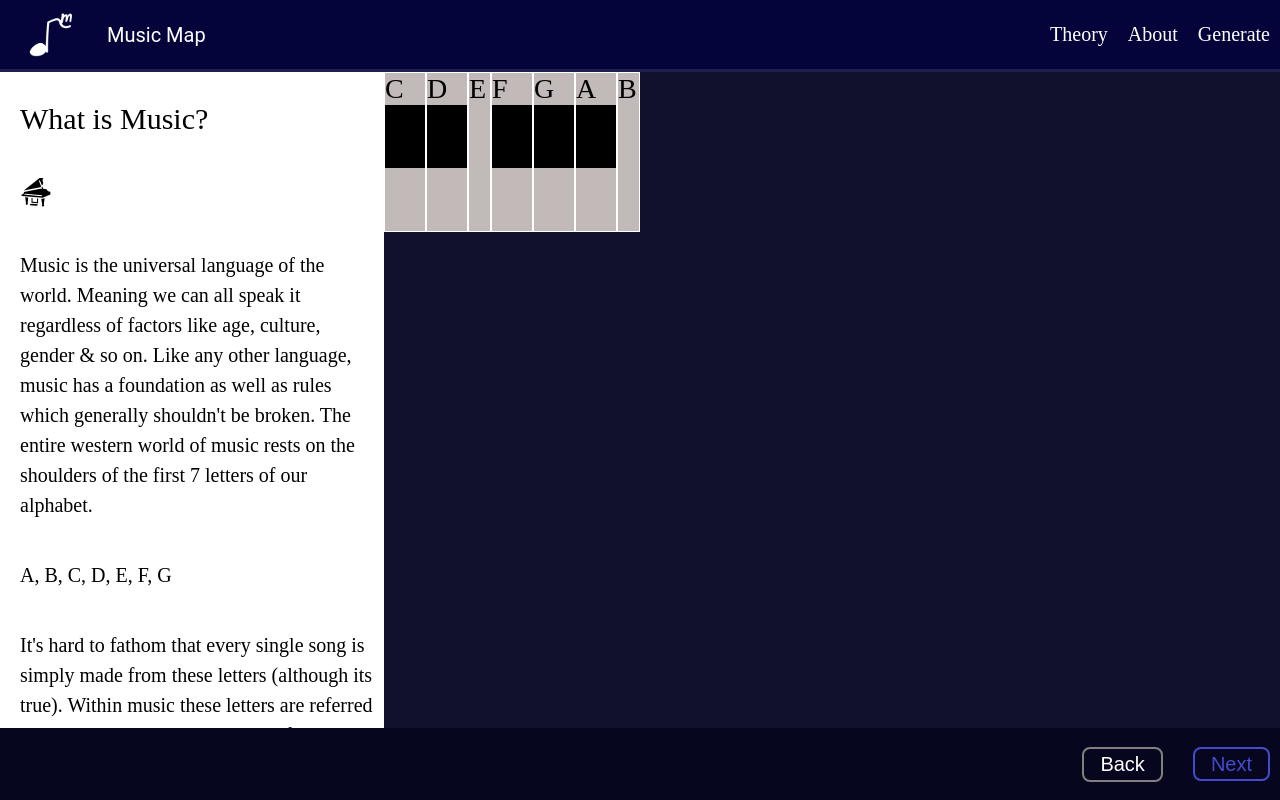
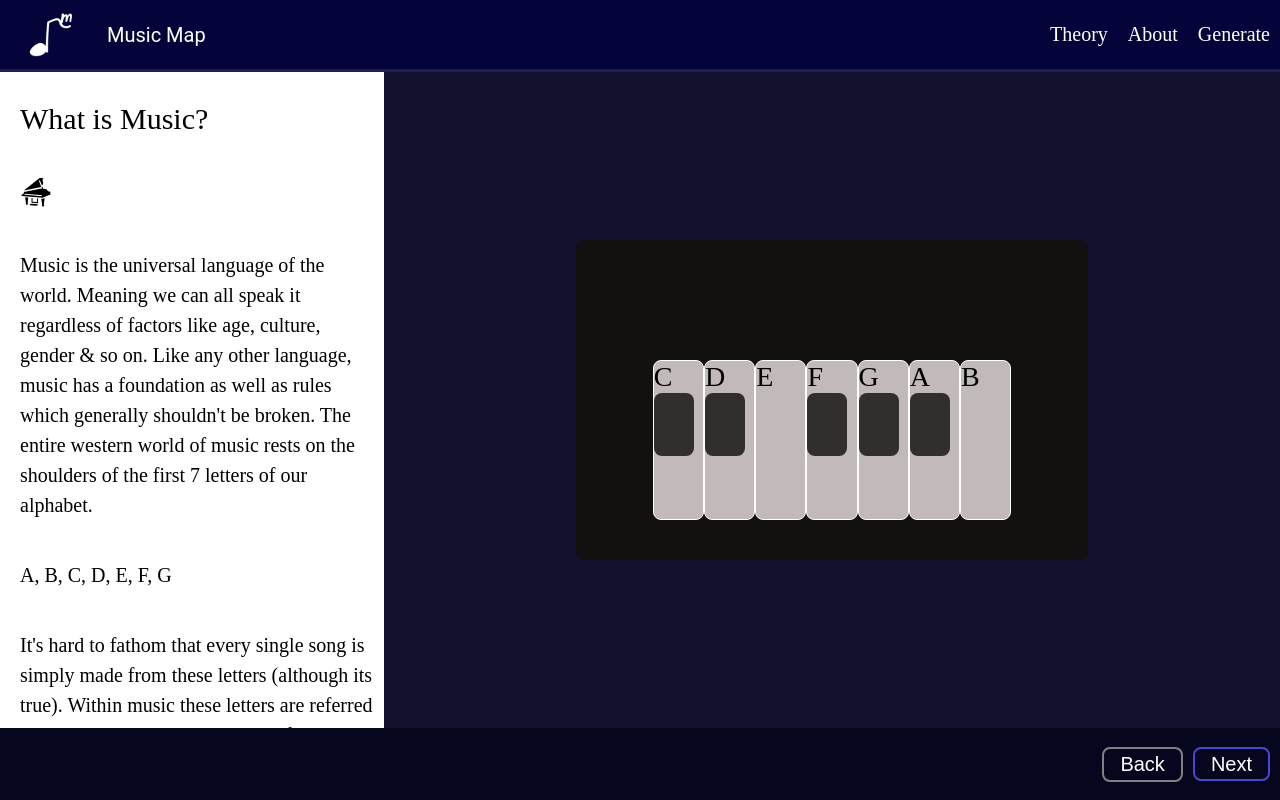
Before and after one commit to marshall-edmond/music-theory, a React (Vite) app in the folder frontend/: page /theory/notes in a window 1280 px wide. Built offline with nearby package versions, Linux system fonts and the light colour scheme.

Commit message:
Better Piano and fixed footer buttons, will Fix piano later.

```diff
--- a/frontend/src/components/Footer.tsx
+++ b/frontend/src/components/Footer.tsx
@@ -20,7 +20,6 @@ export default function Footer({back, next}: btnProps) {
                     <div className={styles.deactivated}>Back</div>
                 )}
 
-
                 {next ? (
                     <div className={styles.btn}>
                         <Link to={next}>Next</Link>
@@ -29,8 +28,6 @@ export default function Footer({back, next}: btnProps) {
                     <div className={styles.deactivated}>Next</div>
                 )}
             </div>
-
-
         </footer>
     )
 
--- a/frontend/src/components/Piano.tsx
+++ b/frontend/src/components/Piano.tsx
@@ -1,5 +1,3 @@
-
-// FIX 1: Removed the space in the filename ('/ Piano' -> '/Piano')
 import styles from '../styles/Piano.module.css';
 
 interface PianoProps {
@@ -23,24 +21,18 @@ export default function Piano({ activeNotes = [], onPlay }: PianoProps) {
 
     return (
         <div className={styles.pianoContainer}>
+            <div className={styles.keys}>
                 {OCTAVE.map((key) => (
                     <div
                         key={key.note}
-                    // FIX 2: Fixed typo 'whitekey' -> 'whiteKey' (Must match CSS file)
                         className={`${styles.whiteKey} ${isNoteActive(key.note) ? styles.active : ''}`}
                         onClick={() => onPlay && onPlay(key.note)}
                     >
-
-                    {/* FIX 3: Fixed typo 'keykabel' -> 'keyLabel' */}
                         <div className={styles.keyLabel}>{key.note}</div>
 
                         {key.hasSharp && (
                             <div
-                            // FIX 4: Fixed the broken backtick/dollar sign syntax
-                            // Was: `$styles.blackKey}
-                            // Now: ${styles.blackKey}
                                 className={`${styles.blackKey} ${isNoteActive(`${key.note}#`) ? styles.active : ''}`}
-
                                 onClick={(e) => {
                                     e.stopPropagation();
                                     onPlay && onPlay(`${key.note}#`);
@@ -48,7 +40,8 @@ export default function Piano({ activeNotes = [], onPlay }: PianoProps) {
                             />
                         )}
                     </div>
-            ))} {/* FIX 5: Added the closing parentheses for the map function */}
+                ))}
+            </div>
         </div>
     );
 }
--- a/frontend/src/pages/TheoryPage.tsx
+++ b/frontend/src/pages/TheoryPage.tsx
@@ -24,7 +24,7 @@ function TheoryPage() {
     const { lessonId } = useParams<{ lessonId: string }>();
     /* useParams takes <key, value> in this case we specify to ensure inputs
 
-    /* 2. Determine the lookup key (defaulting to 'notes' if undefined) */
+    /* 2. Look up key is dynamic route from useParams*/
     const lookupKey = lessonId || 'notes';
 
     const config = LessonRegistry[lookupKey];
--- a/frontend/src/styles/Piano.module.css
+++ b/frontend/src/styles/Piano.module.css
@@ -1,16 +1,33 @@
 .pianoContainer {
     display: flex;
-    height: 20vh;
-    width: 20dvw;
-    background:black;
+    height: 40vh;
+    width: 40dvw;
+    background:rgb(19, 16, 16);
+    border-radius: 8px;
+    align-items:center;
+    justify-content:center;
+
 
 
 }
+
+
+.keys {
+    width: 70%;
+    height:10vh;
+    display:flex;
+
+
+}
+
+
 
 .whiteKey {
     background-color: rgb(194, 185, 185);
     border: 1px solid white;
     width:8rem;
+    height:20vh;
+    border-radius: 8px;
 
 }
 
@@ -22,9 +39,10 @@
 }
 
 .blackKey {
-    background-color: black;
+    background-color: rgba(24, 23, 23, 0.851);
     height:40%;
     width:4rem;
+    border-radius:8px;
 
 
 }
--- a/frontend/src/styles/Theory.module.css
+++ b/frontend/src/styles/Theory.module.css
@@ -58,6 +58,8 @@ h1 {
     width:70%;;
     z-index:10;
     align-items:center;
+    display:flex;
+    justify-content: center;
 }
 
 .rightPanel > *{
@@ -78,7 +80,6 @@ p {
     width: 100%;
     display:flex;
     justify-content:flex-end;
-    flex-direction:row;
 
 }
 
@@ -89,15 +90,16 @@ p {
 
 .btnContainer {
     display:flex;
-    gap: 30px;
+    justify-content: flex-end;
     align-items:center;
-    padding-right:1rem;
+    padding-right: 1rem;
+    gap: 10px;
 
 
 }
 
 .btn a {
-    color: rgb(69,73,203);
+    color: white;
     background-color: rgba(81, 85, 188, 0);
     padding: 4px 16px;
     border-radius:8px;
@@ -105,8 +107,6 @@ p {
     text-decoration:none;
     font-family:sans-serif;
     font-size:2rem;
-
-
 }
 
 .deactivated {
```
Lines whose indentation alone changed are shown as unchanged.
